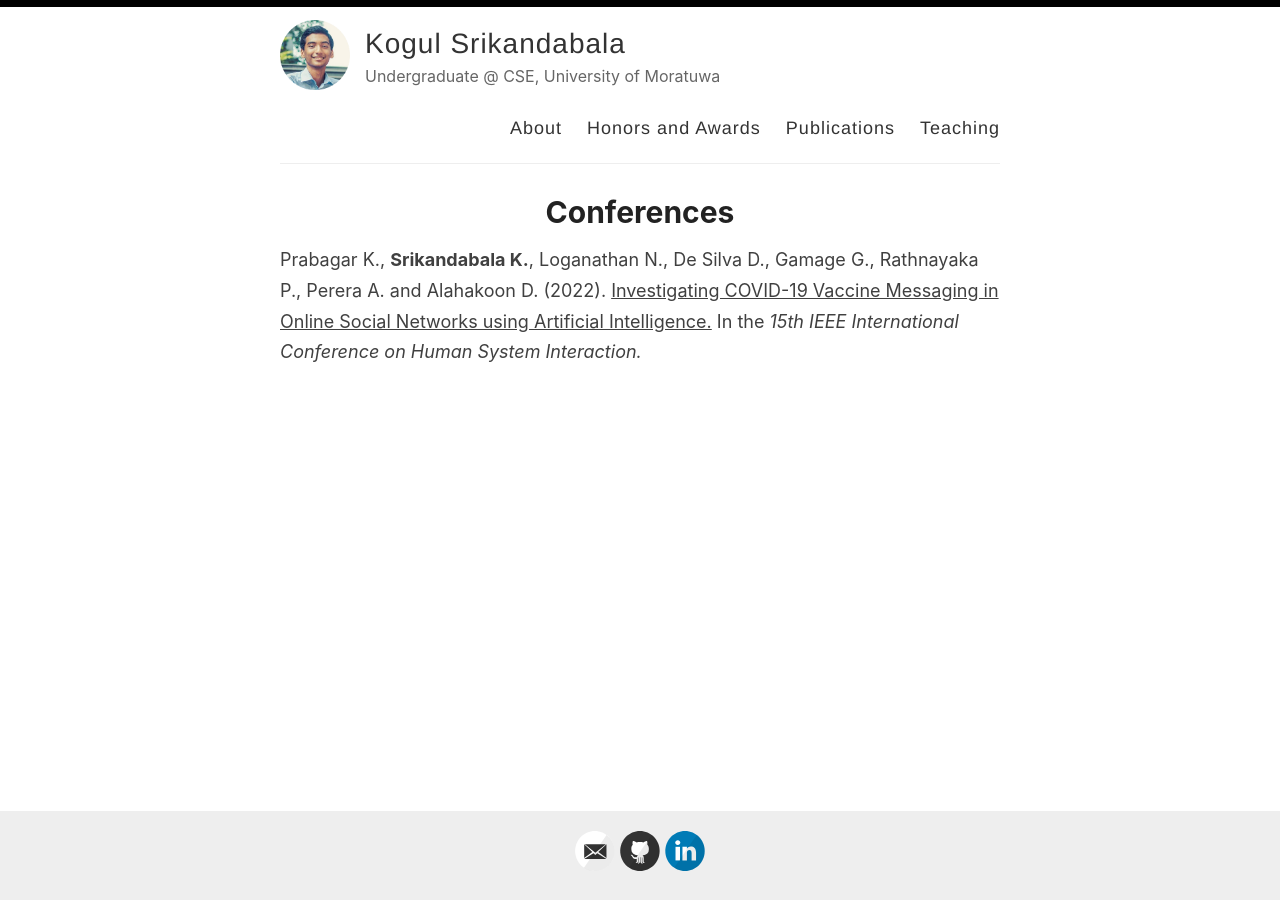
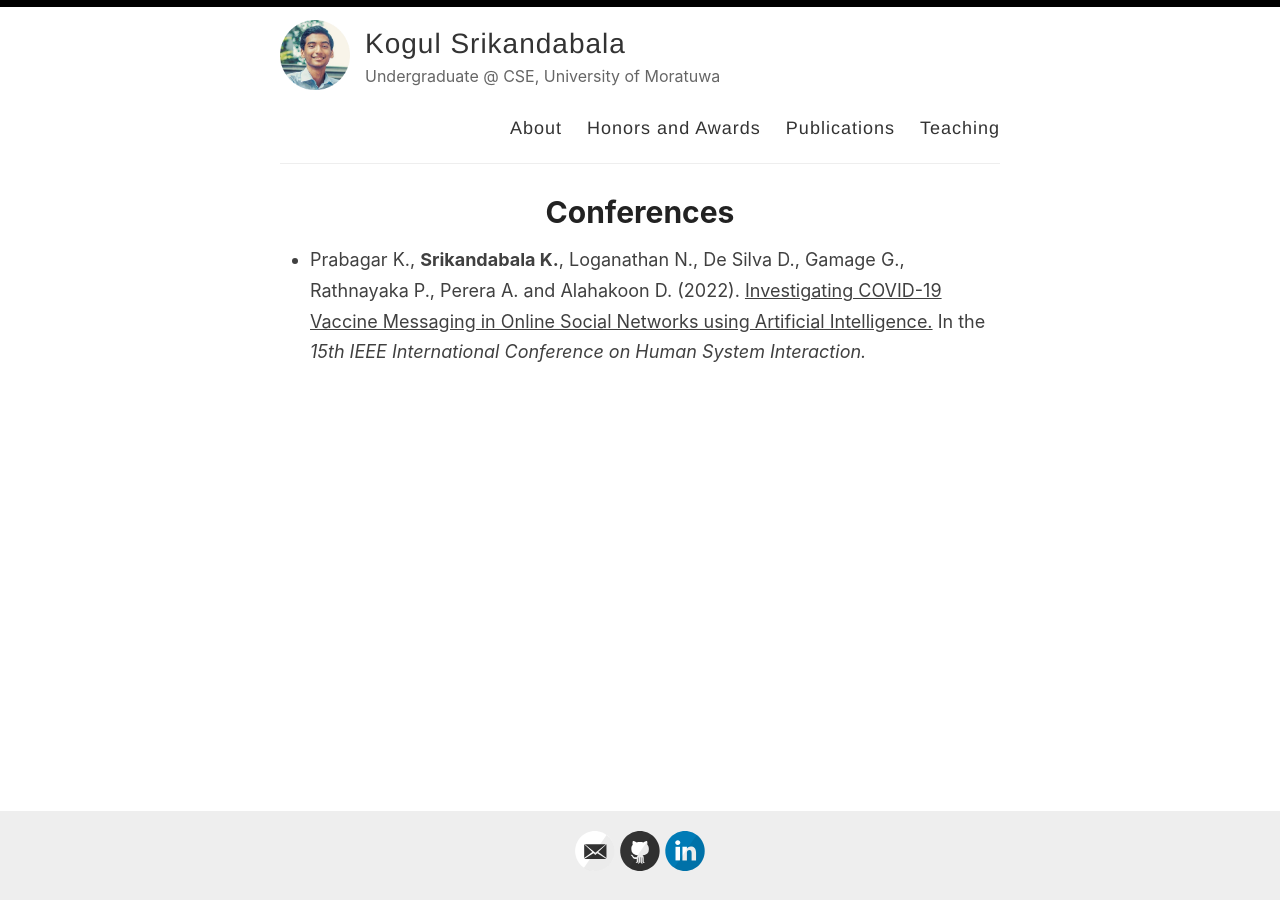
Before and after one commit to Skogul1997/Skogul1997.github.io, a Jekyll site: the page built from _pages/publications.md, in a window 1280 px wide. Built offline with Jekyll 4.4.1, drawn with Linux system fonts in a browser that asks for light colours.

```diff
--- a/_pages/publications.md
+++ b/_pages/publications.md
@@ -6,4 +6,4 @@ title: Publications
 
 # Conferences
 
-Prabagar K., **Srikandabala K.**, Loganathan N., De Silva D., Gamage G., Rathnayaka P., Perera A. and Alahakoon D. (2022). <ins>Investigating COVID-19 Vaccine Messaging in Online Social Networks using Artificial Intelligence.</ins> In the *15th IEEE International Conference on Human System Interaction.*
+- Prabagar K., **Srikandabala K.**, Loganathan N., De Silva D., Gamage G., Rathnayaka P., Perera A. and Alahakoon D. (2022). <ins>Investigating COVID-19 Vaccine Messaging in Online Social Networks using Artificial Intelligence.</ins> In the *15th IEEE International Conference on Human System Interaction.*
```
